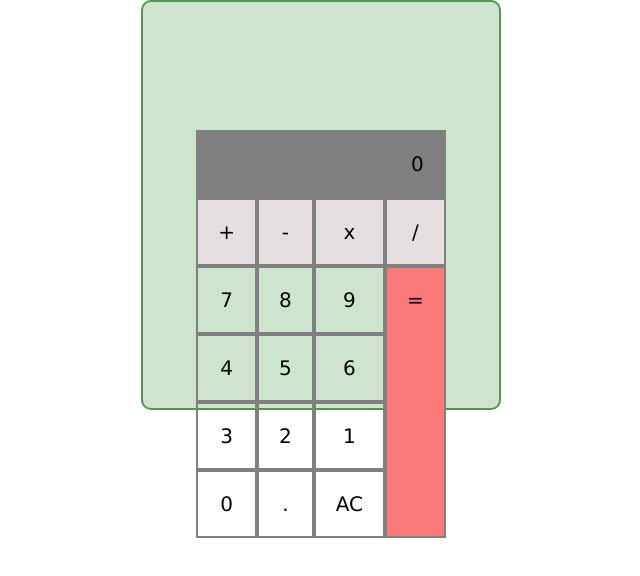
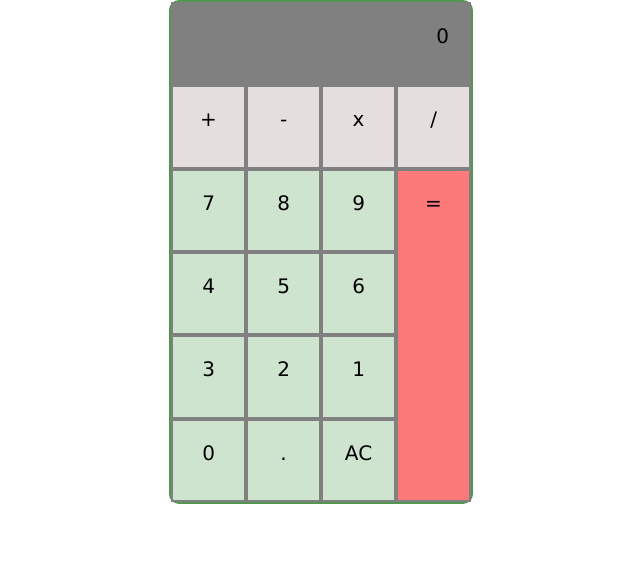
Before and after one commit to Radadeli/Ejercicios-CSS, a plain HTML site: page grid.html in a window 1280 px wide. Shown: the whole page, without its empty margins (319-959 px from the left). Drawn offline with Linux system fonts and the light colour scheme.

Commit message:
corrección

```diff
--- a/grid.css
+++ b/grid.css
@@ -11,18 +11,15 @@ section.container {
 
     display: grid;
     justify-content: center;
-    grid-template-columns: repeat(1fr, 4);
-    grid-template-rows: repeat(1fr, 6);
+    grid-template-columns: repeat(4,1fr);
+    grid-template-rows: repeat(6, 1fr);
     background-color: rgb(207, 228, 207);
-    background-position: center center;
     margin: 0 auto;
-    padding: 10%;
     border: 2px solid rgb(82, 150, 82);
     border-radius: 10px;
-    max-width: 100px;
-    max-height: 150px;
     align-items: center;
-
+    width: 300px;
+    height: 500px;
 }
 
 .calculator {
@@ -32,6 +29,7 @@ section.container {
     background-color: grey;
     color: black;
     text-align: right;
+    width: 100%;
  }
 
  section.container div {
@@ -41,6 +39,7 @@ section.container {
     padding: 20px;
     width: 100%;
     height: 100%;
+    width: 100%;
 
 
  }
```
Also changed, not shown: gridproperties.css (+13 -3 lines).
